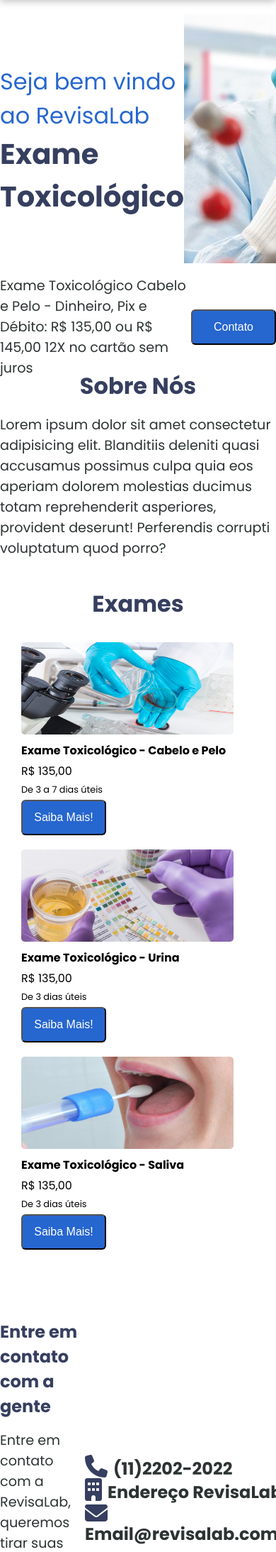
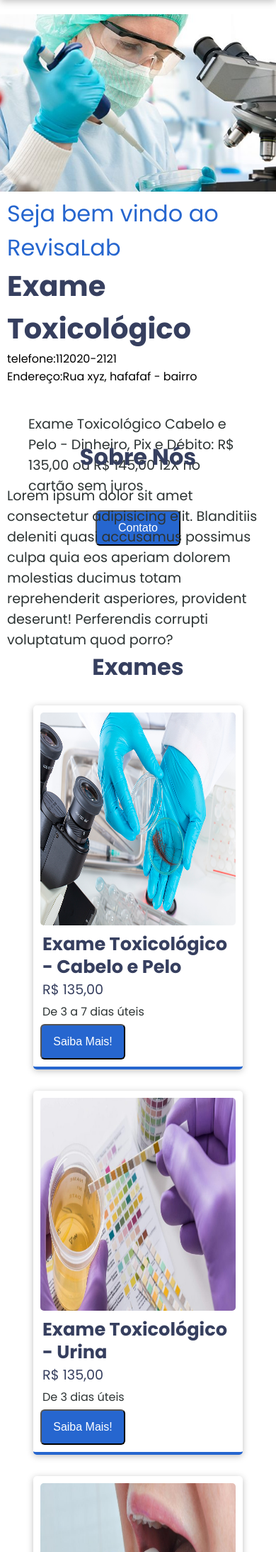
Before and after one commit to edcruz29/revisalabsj, a PHP site: page / in a window 390 px wide; the page is wider, and only the part inside the window is pictured. Shown: the part 80-2267 px from the top of that part at 71% size. Run offline with PHP 8.4, Linux system fonts and the light colour scheme; some libraries are stand-ins or nearby versions.

Commit message:
tablet ok

```diff
--- a/assets/style/style.css
+++ b/assets/style/style.css
@@ -55,7 +55,7 @@
   justify-content: center;
   flex-direction: column;
   margin: 0 auto;
-  padding: 20px 0;
+  padding: 20px 10px;
 }
 .main-banner {
   width: 100%;
@@ -101,7 +101,7 @@
   filter: brightness(0.8);
 }
 .sobre {
-  margin-bottom: 2.5rem;
+  margin-top: 50px;
 }
 .sobre h2 {
   text-align: center;
@@ -132,33 +132,44 @@
   flex-wrap: wrap;
   justify-content: space-between;
   align-items: center;
-  gap: 20px;
+  gap: 10px;
   margin-bottom: 3rem;
 }
 .card-container > img {
-  background-color: transparent;
-  width: 300px;
+  width: 100%;
   height: 130px;
   border-radius: 5px;
 }
 .card-container > h3 {
-  color: var(--white);
+  color: var(--titulos);
+  font-size: 0.9rem;
+  line-height: 32px;
+  padding: 3px;
+}
+.card-container > span {
+  color: var(--titulos);
   font-size: 1rem;
-  font-size: 400;
-  line-height: 32px;
+  line-height: 28px;
+  padding: 3px;
 }
 .card-container > p {
-  color: var(--gray-200);
+  color: var(--text);
   font-size: 0.8rem;
   font-size: 400;
   line-height: 28px;
+  padding: 3px;
 }
 
 #servicos .card-container {
-  border-bottom: 4px solid var(--cerulean);
-  gap: 100px;
-  margin-left: 30px;
+  margin-left: 20px;
+  background-color: #fff;
+  width: 270px;
+  border-radius: 5px;
+  box-shadow: 0px 2px 10px rgba(0, 0, 0, 0.25);
+  border-bottom: 4px solid var(--blue);
+  padding: 10px;
 }
+
 .contato {
   width: 100%;
 }
@@ -167,12 +178,12 @@
   color: var(--titulos);
   font-size: 1.5rem;
   font-weight: bold;
+  text-align: center;
 }
 .contato-container {
   display: flex;
   align-items: center;
   justify-content: space-between;
-  margin-top: 50px;
 }
 .contato-wraper {
   max-width: 50%;
@@ -200,7 +211,7 @@
   color: var(--titulos);
 }
 .mapa {
-  margin: auto;
+  margin: 50px auto;
   max-width: 350px;
   display: flex;
   justify-content: flex-end;
@@ -259,3 +270,86 @@
 .footer-social a:hover {
   filter: brightness(0.8);
 }
+/*Responsivo*/
+@media (max-width: 1100px) {
+  .banner-img img {
+    max-width: 500px;
+  }
+  #servicos .card-container {
+    width: 200px;
+  }
+  .descricao {
+    padding: 30px;
+    flex-wrap: wrap;
+    flex-direction: column;
+    align-items: center;
+    justify-content: flex-start;
+  }
+}
+@media (max-width: 930px) {
+  .banner-wraper {
+    display: flex;
+    flex-direction: column-reverse;
+    width: 100%;
+    align-items: center;
+  }
+
+  .descricao p {
+    margin-bottom: 20px;
+  }
+  .sobre {
+    margin-top: 100px;
+  }
+}
+@media (max-width: 930px) {
+  .banner-wraper {
+    display: flex;
+    flex-direction: column-reverse;
+    width: 100%;
+    align-items: center;
+  }
+
+  .descricao p {
+    margin-bottom: 20px;
+  }
+}
+@media (max-width: 765px) {
+  .servicos h2 {
+    text-align: center;
+    margin-bottom: 1rem;
+    color: var(--titulos);
+    font-size: 2rem;
+    font-weight: bold;
+  }
+  .servicos {
+    width: 100%;
+  }
+  .card-wraper {
+    flex-direction: column;
+  }
+  .card-container > img {
+    height: 300px;
+  }
+  .card-container > h3 {
+    color: var(--titulos);
+    font-size: 1.6rem;
+    line-height: 32px;
+    padding: 3px;
+  }
+  .card-container > span {
+    font-size: 1.2rem;
+  }
+  .card-container > p {
+    font-size: 1rem;
+    line-height: 28px;
+  }
+  .card-container > button {
+    padding-bottom: 20px;
+  }
+
+  #servicos .card-container {
+    margin-bottom: 20px;
+    margin-left: 0;
+    width: 80%;
+  }
+}
--- a/index.html
+++ b/index.html
@@ -44,6 +44,8 @@
           <div class="banner-text">
             <h2>Seja bem vindo ao RevisaLab</h2>
             <h1>Exame Toxicológico</h1>
+            <p>telefone:112020-2121</p>
+            <p>Endereço:Rua xyz, hafafaf - bairro</p>
           </div>
 
           <div class="banner-img">
@@ -97,12 +99,20 @@
             <p>De 3 dias úteis</p>
             <a href="/servicos/saliva.html"><button>Saiba Mais!</button></a>
           </div>
+          <div class="card-container">
+            <img src="./assets/img/saliva.jpg" alt="ilustrativo" />
+            <h3>Exame Covid</h3>
+            <span>R$ 135,00</span>
+            <p>De 3 dias úteis</p>
+            <a href="/servicos/saliva.html"><button>Saiba Mais!</button></a>
+          </div>
         </div>
       </section>
       <section class="contato" id="contato">
+        <h2>Entre em contato com a gente</h2>
         <div class="contato-container">
           <div class="contato-wraper">
-            <h2>Entre em contato com a gente</h2>
+
             <p>
               Entre em contato com a RevisaLab, queremos tirar suas dúvidas,
               ouvir suas críticas e sugestões.
```
